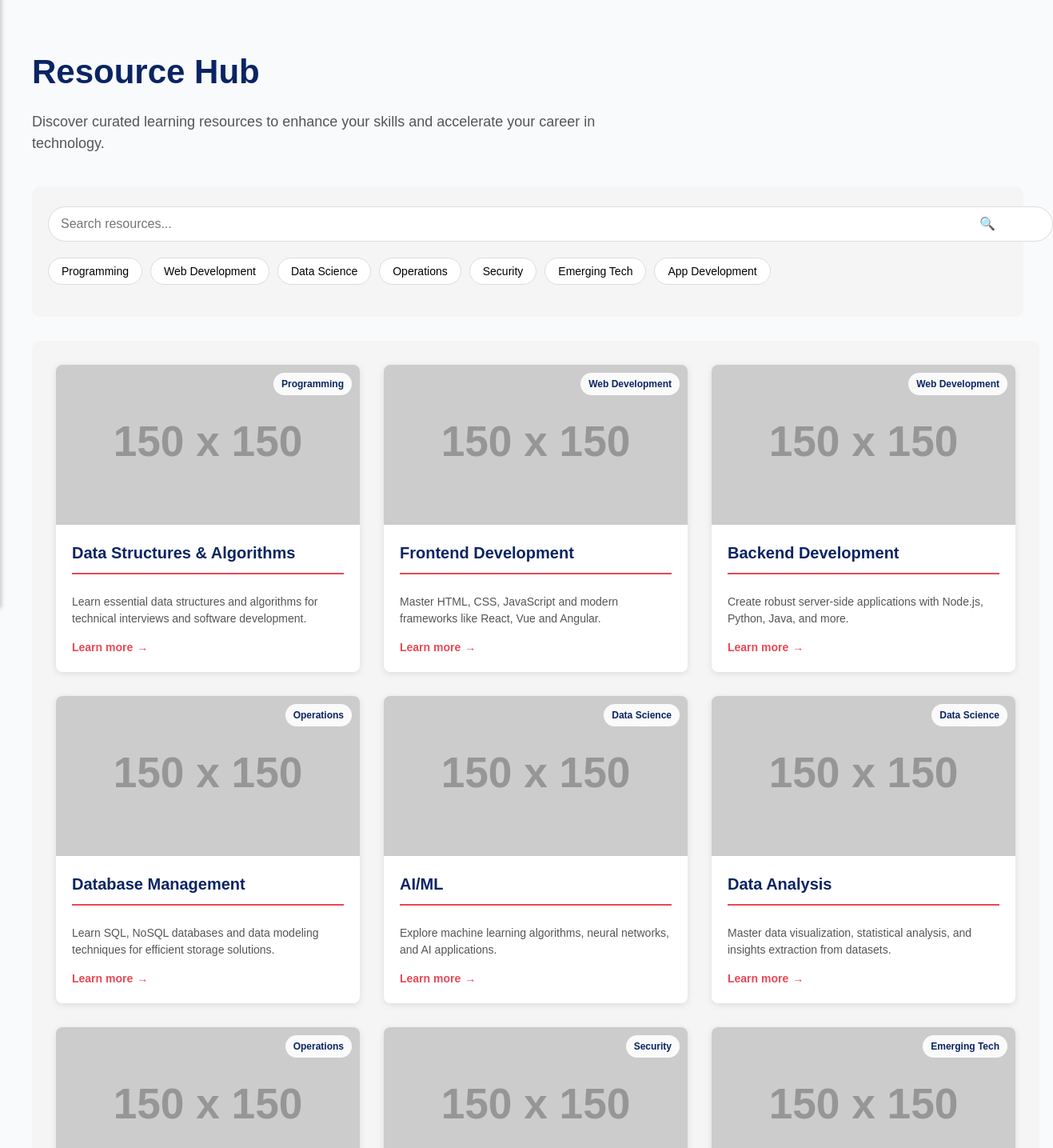
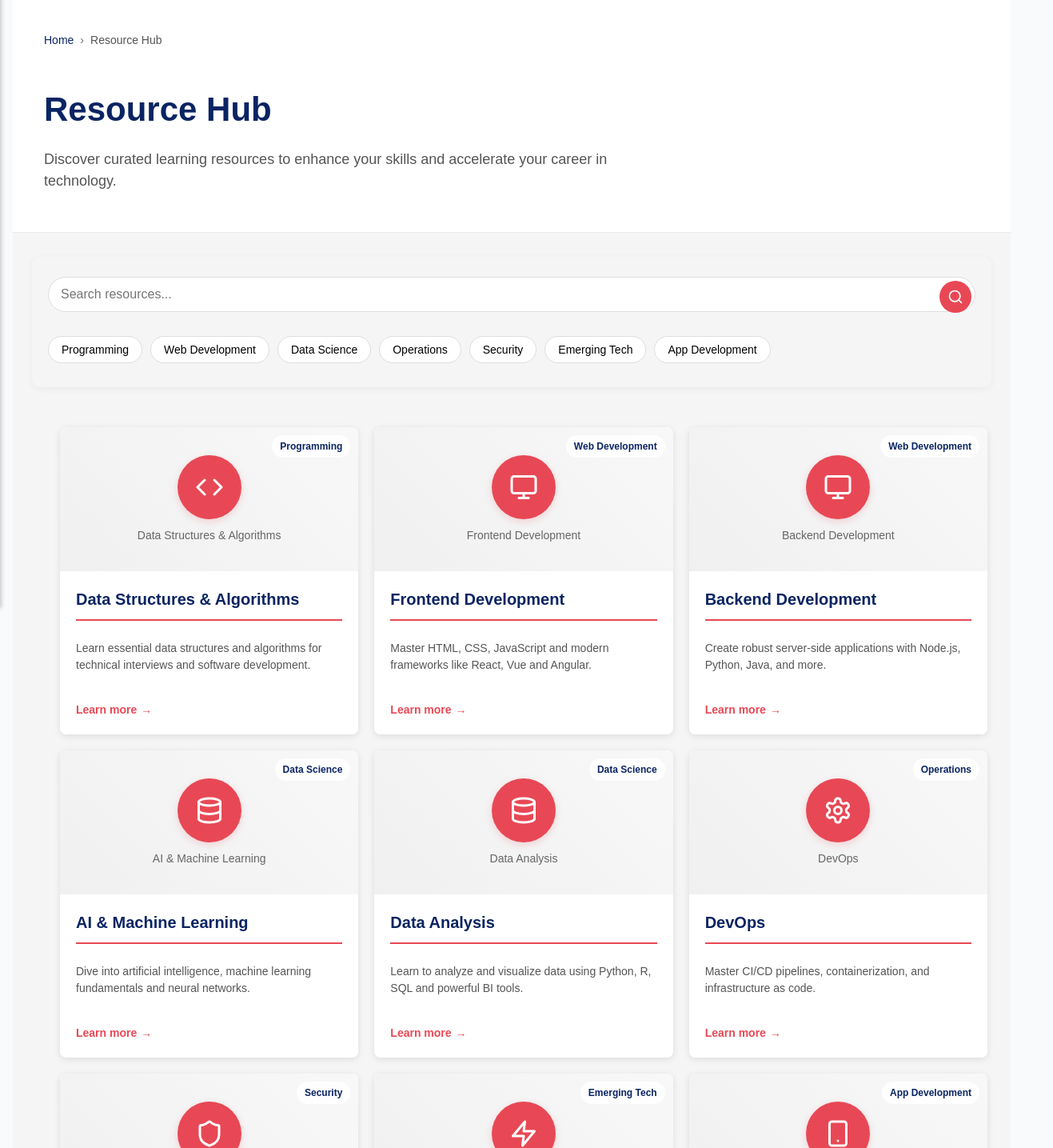
Before and after one commit to Akshita3104/Placement-Portal, a React (Vite) app: page /resource-library in a window 1280 px wide. Shown: the part 80-1515 px from the top of the page at 80% size, 1317 px wide, since content can reach past the window. Built offline with nearby package versions, Linux system fonts and the light colour scheme.

Commit message:
Fixed Resource Hub UI

```diff
--- a/frontend/resource-library/components/ResourceCard.css
+++ b/frontend/resource-library/components/ResourceCard.css
@@ -1,7 +1,6 @@
 .resource-card {
     width: 100%;
     border-radius: 8px;
-    overflow: hidden;
     background-color: white;
     box-shadow: 0 2px 8px rgba(0, 0, 0, 0.1);
     transition: transform 0.3s ease, box-shadow 0.3s ease;
@@ -9,6 +8,10 @@
     height: 100%;
     display: flex;
     flex-direction: column;
+    margin-bottom: 20px;
+    max-width: 100%;
+    box-sizing: border-box;
+    overflow: hidden;
 }
 
 .resource-card:hover {
@@ -19,18 +22,50 @@
 .resource-card-image-container {
     position: relative;
     width: 100%;
-    height: 200px;
+    height: 180px;
     overflow: hidden;
+    background-color: #f0f0f0;
 }
 
-.resource-image {
+.resource-card-placeholder {
     width: 100%;
     height: 100%;
-    object-fit: cover;
+    display: flex;
+    flex-direction: column;
+    justify-content: center;
+    align-items: center;
+    background: linear-gradient(45deg, #f0f0f0, #f8f8f8);
     transition: transform 0.3s ease;
 }
 
-.resource-card:hover .resource-image {
+.resource-center-text {
+    font-size: 14px;
+    color: #666;
+    padding: 0 15px;
+    text-align: center;
+    font-weight: 500;
+    margin-top: 10px;
+}
+
+.icon-placeholder {
+    width: 80px;
+    height: 80px;
+    border-radius: 50%;
+    display: flex;
+    align-items: center;
+    justify-content: center;
+    background-color: #E84855;
+    color: white;
+    box-shadow: 0 3px 10px rgba(232, 72, 85, 0.2);
+}
+
+.category-icon {
+    color: white;
+    width: 36px;
+    height: 36px;
+}
+
+.resource-card:hover .resource-card-placeholder {
     transform: scale(1.05);
 }
 
@@ -51,6 +86,7 @@
     flex-grow: 1;
     display: flex;
     flex-direction: column;
+    background-color: white;
 }
 
 .resource-name {
--- a/frontend/resource-library/components/ResourceCard.jsx
+++ b/frontend/resource-library/components/ResourceCard.jsx
@@ -1,19 +1,45 @@
+// src/components/ResourceCard.jsx
 import React from "react";
 import "./ResourceCard.css";
+import {
+  Code,
+  Monitor,
+  Database,
+  Settings,
+  Shield,
+  Zap,
+  Smartphone
+} from "lucide-react";
 
-const ResourceCard = ({ name, image, category, description, onClick }) => {
+const ResourceCard = ({ name, category, description, onClick }) => {
+  const getCategoryIcon = (category) => {
+    switch (category) {
+      case "Programming":
+        return <Code className="category-icon" />;
+      case "Web Development":
+        return <Monitor className="category-icon" />;
+      case "Data Science":
+        return <Database className="category-icon" />;
+      case "Operations":
+        return <Settings className="category-icon" />;
+      case "Security":
+        return <Shield className="category-icon" />;
+      case "Emerging Tech":
+        return <Zap className="category-icon" />;
+      case "App Development":
+        return <Smartphone className="category-icon" />;
+      default:
+        return <Code className="category-icon" />;
+    }
+  };
+
   return (
     <div className="resource-card" onClick={onClick}>
       <div className="resource-card-image-container">
-        <img
-          src={image}
-          alt={name}
-          className="resource-image"
-          onError={(e) => {
-            e.target.onerror = null;
-            e.target.src = "/assets/images/placeholder.svg"; // Corrected placeholder path
-          }}
-        />
+        <div className="resource-card-placeholder">
+          <div className="icon-placeholder">{getCategoryIcon(category)}</div>
+          <span className="resource-center-text">{name}</span>
+        </div>
         <div className="resource-category">{category}</div>
       </div>
       <div className="resource-card-content">
--- /dev/null
+++ b/frontend/resource-library/components/ResourceGrid.css
@@ -0,0 +1,14 @@
+/* src/components/ResourceGrid.css */
+
+.resource-grid {
+    display: grid;
+    grid-template-columns: repeat(3, 1fr);
+    /* Always 3 cards per row */
+    gap: 20px;
+    width: 100%;
+    max-width: 1200px;
+    /* Optional: to center the grid on large screens */
+    margin: 0 auto;
+    padding: 20px;
+    box-sizing: border-box;
+}
--- /dev/null
+++ b/frontend/resource-library/components/ResourceGrid.jsx
@@ -0,0 +1,22 @@
+// src/components/ResourceGrid.jsx
+import React from "react";
+import ResourceCard from "./ResourceCard";
+import "./ResourceGrid.css";
+
+const ResourceGrid = ({ resources, onResourceClick }) => {
+  return (
+    <div className="resource-grid">
+      {resources.map((resource) => (
+        <ResourceCard
+          key={resource.id}
+          name={resource.name}
+          category={resource.category}
+          description={resource.description}
+          onClick={() => onResourceClick(resource)}
+        />
+      ))}
+    </div>
+  );
+};
+
+export default ResourceGrid;
--- a/frontend/resource-library/pages/ResourceLibrary.css
+++ b/frontend/resource-library/pages/ResourceLibrary.css
@@ -1,7 +1,30 @@
-.resource-library {
+resource-page {
+    min-height: 100vh;
+    width: 100%;
+    background-color: #f5f5f5;
+    margin: 0;
+    padding: 0;
+    overflow-x: hidden;
+}
+
+.header-section {
+    background-color: white;
+    padding: 40px 0 30px;
+    border-bottom: 1px solid #eaeaea;
+    width: 100%;
+}
+
+.content-section {
+    padding: 30px 0 50px;
+    width: 100%;
+    background-color: #f5f5f5;
+}
+
+.resource-library-container {
+    width: 100%;
     max-width: 1200px;
     margin: 0 auto;
-    padding: 30px 15px;
+    box-sizing: border-box;
 }
 
 .page-title {
@@ -10,14 +33,16 @@
     font-weight: 700;
     margin-bottom: 10px;
     text-align: left;
+    padding: 0 15px;
 }
 
 .page-subtitle {
     color: #555;
     font-size: 18px;
-    margin-bottom: 40px;
+    margin-bottom: 20px;
     text-align: left;
     max-width: 800px;
+    padding: 0 15px;
 }
 
 .search-filter-container {
@@ -26,36 +51,65 @@
     background-color: #f5f5f5;
     padding: 20px;
     border-radius: 10px;
+    box-shadow: 0 2px 10px rgba(0, 0, 0, 0.05);
+    box-sizing: border-box;
+}
+
+.search-form {
+    width: 100%;
 }
 
 .search-box {
     position: relative;
     margin-bottom: 20px;
     width: 100%;
+    display: flex;
+    align-items: center;
 }
 
 .search-box input {
     width: 100%;
-    padding: 12px 40px 12px 15px;
+    padding: 12px 50px 12px 15px;
     border: 1px solid #ddd;
     border-radius: 25px;
     font-size: 16px;
     outline: none;
+    transition: all 0.3s ease;
+    box-sizing: border-box;
 }
 
-.search-icon {
+.search-box input:focus {
+    border-color: #E84855;
+    box-shadow: 0 0 0 2px rgba(232, 72, 85, 0.1);
+}
+
+.search-button {
     position: absolute;
-    right: 15px;
+    right: 5px;
     top: 50%;
     transform: translateY(-50%);
-    color: #777;
+    background: #E84855;
+    border: none;
+    border-radius: 50%;
+    color: white;
+    width: 40px;
+    height: 40px;
+    display: flex;
+    align-items: center;
+    justify-content: center;
+    cursor: pointer;
+    transition: background 0.2s ease;
+}
+
+.search-button:hover {
+    background: #d4404d;
 }
 
 .filter-container {
     display: flex;
     flex-wrap: wrap;
     gap: 10px;
-    margin-bottom: 20px;
+    margin-bottom: 10px;
     width: 100%;
 }
 
@@ -80,26 +134,50 @@
     border-color: #E84855;
 }
 
-.resource-grid {
-    display: grid;
-    grid-template-columns: repeat(auto-fill, minmax(300px, 1fr));
-    gap: 30px;
-    background-color: #f5f5f5;
-    padding: 30px;
-    border-radius: 10px;
+.resource-grid-container {
     width: 100%;
+    padding: 0 15px;
 }
 
-.my-4 {
-    margin-top: 1rem;
-    margin-bottom: 1rem;
+.breadcrumbs {
+    display: flex;
+    padding-bottom: 1rem;
+    color: #666;
+    font-size: 14px;
+    margin-bottom: 10px;
+    padding-left: 15px;
+}
+
+.breadcrumb-item {
+    display: flex;
+    align-items: center;
+}
+
+.breadcrumb-item a {
+    color: #0A2463;
+    text-decoration: none;
+}
+
+.breadcrumb-item a:hover {
+    text-decoration: underline;
+}
+
+.breadcrumb-separator {
+    margin: 0 0.5rem;
+}
+
+.breadcrumb-active {
+    color: #555;
+    font-weight: 500;
+}
+
+@media (max-width: 992px) {
+    .resource-library-container {
+        padding: 0 20px;
+    }
 }
 
 @media (max-width: 768px) {
-    .resource-grid {
-        grid-template-columns: 1fr;
-    }
-
     .page-title {
         font-size: 32px;
     }
@@ -107,4 +185,19 @@
     .page-subtitle {
         font-size: 16px;
     }
+
+    .search-filter-container {
+        padding: 15px;
+    }
 }
+
+@media (max-width: 576px) {
+    .filter-container {
+        flex-direction: column;
+        gap: 8px;
+    }
+
+    .filter-button {
+        width: 100%;
+    }
+}
--- a/frontend/resource-library/pages/ResourceLibrary.jsx
+++ b/frontend/resource-library/pages/ResourceLibrary.jsx
@@ -1,97 +1,86 @@
 import React, { useState } from "react";
-import { useNavigate } from "react-router-dom";
-import ResourceCard from "../components/ResourceCard";
+import { useNavigate, Link } from "react-router-dom";
+import { motion } from "framer-motion";
+import { Search } from "lucide-react";
+import ResourceGrid from "../components/ResourceGrid";
 import "./ResourceLibrary.css";
-
-// Simple placeholder image
-const placeholderImage = "https://via.placeholder.com/150";
-
-// Resource data with categories
-const resources = [
-  {
-    name: "Data Structures & Algorithms",
-    image: placeholderImage,
-    path: "/resources/dsa",
-    category: "Programming",
-    description: "Learn essential data structures and algorithms for technical interviews and software development."
-  },
-  {
-    name: "Frontend Development",
-    image: placeholderImage,
-    path: "/resources/frontend",
-    category: "Web Development",
-    description: "Master HTML, CSS, JavaScript and modern frameworks like React, Vue and Angular."
-  },
-  {
-    name: "Backend Development",
-    image: placeholderImage,
-    path: "/resources/backend",
-    category: "Web Development",
-    description: "Create robust server-side applications with Node.js, Python, Java, and more."
-  },
-  {
-    name: "Database Management",
-    image: placeholderImage,
-    path: "/resources/database",
-    category: "Operations",
-    description: "Learn SQL, NoSQL databases and data modeling techniques for efficient storage solutions."
-  },
-  {
-    name: "AI/ML",
-    image: placeholderImage,
-    path: "/resources/ai-ml",
-    category: "Data Science",
-    description: "Explore machine learning algorithms, neural networks, and AI applications."
-  },
-  {
-    name: "Data Analysis",
-    image: placeholderImage,
-    path: "/resources/data-analysis",
-    category: "Data Science",
-    description: "Master data visualization, statistical analysis, and insights extraction from datasets."
-  },
-  {
-    name: "DevOps",
-    image: placeholderImage,
-    path: "/resources/devops",
-    category: "Operations",
-    description: "Learn CI/CD pipelines, containerization, and infrastructure automation."
-  },
-  {
-    name: "Cyber Security",
-    image: placeholderImage,
-    path: "/resources/security",
-    category: "Security",
-    description: "Understand security principles, threat modeling, and defensive programming."
-  },
-  {
-    name: "Blockchain",
-    image: placeholderImage,
-    path: "/resources/blockchain",
-    category: "Emerging Tech",
-    description: "Explore distributed ledger technologies, smart contracts, and cryptocurrency fundamentals."
-  },
-];
-
-// All available categories for filters
-const categories = [
-  "Programming",
-  "Web Development",
-  "Data Science",
-  "Operations",
-  "Security",
-  "Emerging Tech",
-  "App Development"
-];
 
 const ResourceLibrary = () => {
   const navigate = useNavigate();
   const [searchTerm, setSearchTerm] = useState("");
   const [activeFilter, setActiveFilter] = useState("");
 
+  // Resource data
+  const resources = [
+    {
+      id: "dsa",
+      name: "Data Structures & Algorithms",
+      description: "Learn essential data structures and algorithms for technical interviews and software development.",
+      category: "Programming"
+    },
+    {
+      id: "frontend",
+      name: "Frontend Development",
+      description: "Master HTML, CSS, JavaScript and modern frameworks like React, Vue and Angular.",
+      category: "Web Development"
+    },
+    {
+      id: "backend",
+      name: "Backend Development",
+      description: "Create robust server-side applications with Node.js, Python, Java, and more.",
+      category: "Web Development"
+    },
+    {
+      id: "aiml",
+      name: "AI & Machine Learning",
+      description: "Dive into artificial intelligence, machine learning fundamentals and neural networks.",
+      category: "Data Science"
+    },
+    {
+      id: "data",
+      name: "Data Analysis",
+      description: "Learn to analyze and visualize data using Python, R, SQL and powerful BI tools.",
+      category: "Data Science"
+    },
+    {
+      id: "devops",
+      name: "DevOps",
+      description: "Master CI/CD pipelines, containerization, and infrastructure as code.",
+      category: "Operations"
+    },
+    {
+      id: "security",
+      name: "Cyber Security",
+      description: "Learn to protect systems and networks from digital attacks and security threats.",
+      category: "Security"
+    },
+    {
+      id: "blockchain",
+      name: "Blockchain",
+      description: "Explore blockchain technology, smart contracts, and decentralized applications.",
+      category: "Emerging Tech"
+    },
+    {
+      id: "mobile",
+      name: "Mobile Development",
+      description: "Build native and cross-platform mobile apps for iOS and Android devices.",
+      category: "App Development"
+    }
+  ];
+
+  // Get unique categories for filtering
+  const categories = Array.from(new Set(resources.map(r => r.category)));
+
   // Handle search input change
   const handleSearchChange = (e) => {
     setSearchTerm(e.target.value);
+  };
+
+  // Handle search form submission
+  const handleSearchSubmit = (e) => {
+    e.preventDefault();
+    console.log("Searching for:", searchTerm);
+    // Actual search is already happening through the filter
   };
 
   // Handle filter click
@@ -99,23 +88,47 @@ const ResourceLibrary = () => {
     setActiveFilter(category === activeFilter ? "" : category);
   };
 
-  // Filter resources based on search term and active filter
+  // Filter resources based on search and category
   const filteredResources = resources.filter(resource => {
     const matchesSearch = resource.name.toLowerCase().includes(searchTerm.toLowerCase()) ||
                          resource.description.toLowerCase().includes(searchTerm.toLowerCase());
-    const matchesFilter = activeFilter === "" || resource.category === activeFilter;
-    return matchesSearch && matchesFilter;
+    const matchesCategory = !activeFilter || resource.category === activeFilter;
+    return matchesSearch && matchesCategory;
   });
 
+  const handleResourceClick = (resource) => {
+    // For now, just log the resource
+    console.log("Resource clicked:", resource);
+    // In a full implementation, you would navigate to a resource page
+    // navigate(`/resources/${resource.id}`);
+  };
+
   return (
-    <div className="resource-library">
+    <div className="resource-page">
+      <div className="header-section">
+        <div className="resource-library-container">
+          <div className="breadcrumbs">
+            <div className="breadcrumb-item">
+              <Link to="/">Home</Link>
+              <span className="breadcrumb-separator">›</span>
+            </div>
+            <div className="breadcrumb-item">
+              <span className="breadcrumb-active">Resource Hub</span>
+            </div>
+          </div>
+
           <h1 className="page-title">Resource Hub</h1>
 
           <p className="page-subtitle">
             Discover curated learning resources to enhance your skills and accelerate your career in technology.
           </p>
+        </div>
+      </div>
 
+      <div className="content-section">
+        <div className="resource-library-container">
           <div className="search-filter-container">
+            <form onSubmit={handleSearchSubmit} className="search-form">
               <div className="search-box">
                 <input
                   type="text"
@@ -123,8 +136,11 @@ const ResourceLibrary = () => {
                   value={searchTerm}
                   onChange={handleSearchChange}
                 />
-          <span className="search-icon">🔍</span>
+                <button type="submit" className="search-button">
+                  <Search size={20} color="#fff" />
+                </button>
               </div>
+            </form>
 
             <div className="filter-container">
               {categories.map((category, index) => (
@@ -139,26 +155,21 @@ const ResourceLibrary = () => {
             </div>
           </div>
 
-      <div className="resource-grid">
-        {filteredResources.map((resource, index) => (
-          <ResourceCard
-            key={index}
-            name={resource.name}
-            image={resource.image}
-            category={resource.category}
-            description={resource.description}
-            onClick={() => handleCardClick(resource.path)}
+          <motion.div
+            initial={{ opacity: 0 }}
+            animate={{ opacity: 1 }}
+            transition={{ duration: 0.5 }}
+            className="resource-grid-container"
+          >
+            <ResourceGrid
+              resources={filteredResources}
+              onResourceClick={handleResourceClick}
             />
-        ))}
+          </motion.div>
+        </div>
       </div>
     </div>
   );
-
-  // Function to handle card clicks
-  function handleCardClick(path) {
-    console.log("Navigating to:", path);
-    navigate(path);
-  }
 };
 
 export default ResourceLibrary;
--- a/package.json
+++ b/package.json
@@ -20,6 +20,7 @@
     "cors": "^2.8.5",
     "dotenv": "^16.4.7",
     "express": "^4.21.2",
+    "framer-motion": "^12.6.3",
     "lucide-react": "^0.344.0",
     "mongoose": "^8.13.1",
     "react": "^18.3.1",
```
Also changed, not shown: 1 other file (tests, documents, lock files or other folders). Lines whose indentation alone changed are shown as unchanged.
